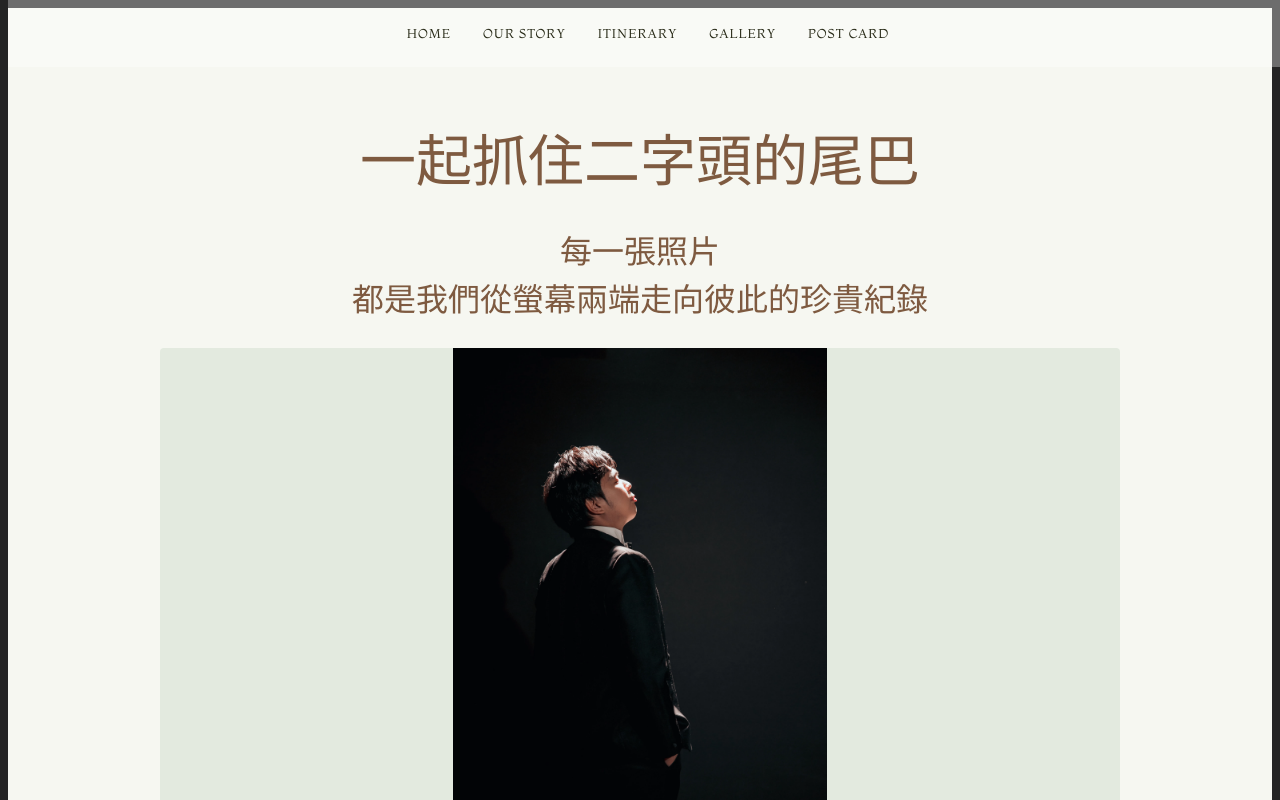
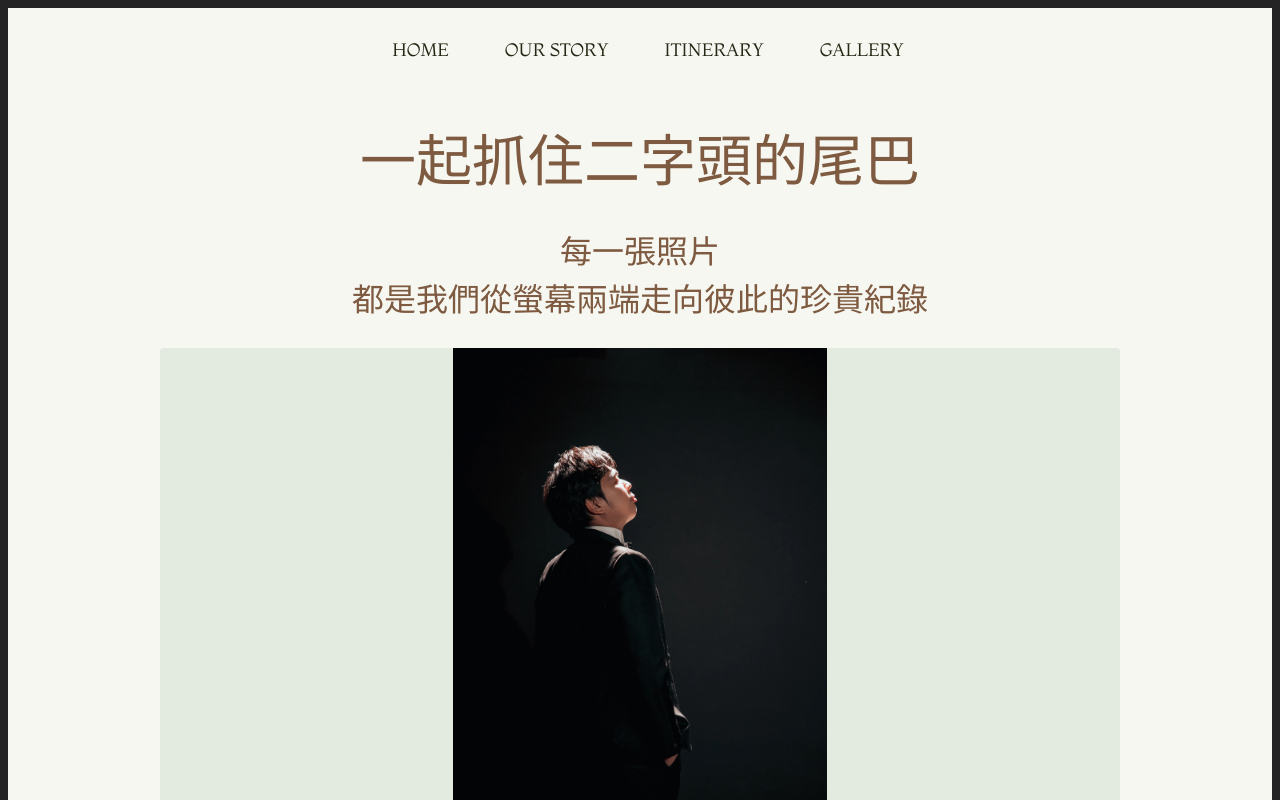
Before and after one commit to jianda1013/everything-for-wedding, a React (Vite) app in the folder e_monogram/: page /#/gallery in a window 1280 px wide. Shown: the top 800 px of the page. Built offline with nearby package versions, Linux system fonts and the light colour scheme; a web font is replaced by a local one.

Commit message:
RWD viewing for navbar

```diff
--- a/e_monogram/src/components/Navbar.tsx
+++ b/e_monogram/src/components/Navbar.tsx
@@ -8,7 +8,6 @@ const Navbar: React.FC = () => {
       <NavItem to="/story">Our Story</NavItem>
       <NavItem to="/home#details">Itinerary</NavItem>
       <NavItem to="/gallery">Gallery</NavItem>
-      <NavItem to="/home#rsvp">Post Card</NavItem>
     </NavbarContainer>
   );
 };
--- a/e_monogram/src/components/styles/Navbar.styles.ts
+++ b/e_monogram/src/components/styles/Navbar.styles.ts
@@ -5,7 +5,7 @@ export const NavbarContainer = styled.nav`
   justify-content: center;
   gap: 2rem;
   padding: 1.5rem 0;
-  background-color: #ffffff55;
+  background-color: transparent;
   position: absolute;
   top: 0;
   width: 100%;
@@ -21,14 +21,21 @@ import { Link } from "react-router-dom";
 
 export const NavItem = styled(Link)`
   text-transform: uppercase;
-  font-size: 0.8rem;
-  letter-spacing: 1px;
+  font-size: 18px;
   color: #262815;
   cursor: pointer;
   text-decoration: none;
   font-weight: 500;
+  padding: 12px 12px;
 
   &:hover {
-    color: #26288f;
+    color:;
+    background-color: #ffffff55;
+    border-radius: 4px;
+  }
+
+  @media (max-width: 768px) {
+    font-size: 14px;
+    padding: 12px 8px;
   }
 `;
--- a/e_monogram/src/pages/GalleryPage/styles.ts
+++ b/e_monogram/src/pages/GalleryPage/styles.ts
@@ -8,6 +8,10 @@ export const GalleryContainer = styled.div`
   min-height: 100vh;
   padding-top: 112px;
   background-color: #f6f7f1;
+
+  @media (max-width: 768px) {
+    padding-top: 80px;
+  }
 `;
 
 export const ViewerContainer = styled.div`
@@ -17,6 +21,10 @@ export const ViewerContainer = styled.div`
   width: 100%;
   max-width: 1000px;
   padding: 0 20px;
+
+  @media (max-width: 768px) {
+    padding: 0 16px;
+  }
 `;
 
 export const MainImageContainer = styled.div`
@@ -28,6 +36,10 @@ export const MainImageContainer = styled.div`
   background-color: #e3eadf;
   border-radius: 4px;
   overflow: hidden;
+
+  @media (max-width: 768px) {
+    height: 300px;
+  }
 `;
 
 export const MainImage = styled.img`
@@ -67,6 +79,11 @@ export const ThumbnailList = styled.div`
   &::-webkit-scrollbar-thumb:hover {
     background: #b8cbb0;
   }
+
+  @media (max-width: 768px) {
+    margin: 24px 0;
+    gap: 0.5rem;
+  }
 `;
 
 export const Thumbnail = styled.img<{ $active: boolean }>`
@@ -84,12 +101,21 @@ export const Thumbnail = styled.img<{ $active: boolean }>`
     opacity: 1;
     transform: scale(1.05);
   }
+
+  @media (max-width: 768px) {
+    width: 60px;
+    height: 60px;
+  }
 `;
 
 export const PageTitle = styled.div`
   font-family: "ChenYuluoyan 2.0", Arial, sans-serif;
   font-size: 56px;
   color: #7e5a40;
+
+  @media (max-width: 768px) {
+    font-size: 32px;
+  }
 `;
 
 export const SubTitle = styled.div`
@@ -98,4 +124,9 @@ export const SubTitle = styled.div`
   color: #7e5a40;
   margin: 24px 0;
   text-align: center;
+
+  @media (max-width: 768px) {
+    font-size: 18px;
+    margin: 16px 0;
+  }
 `;
```
